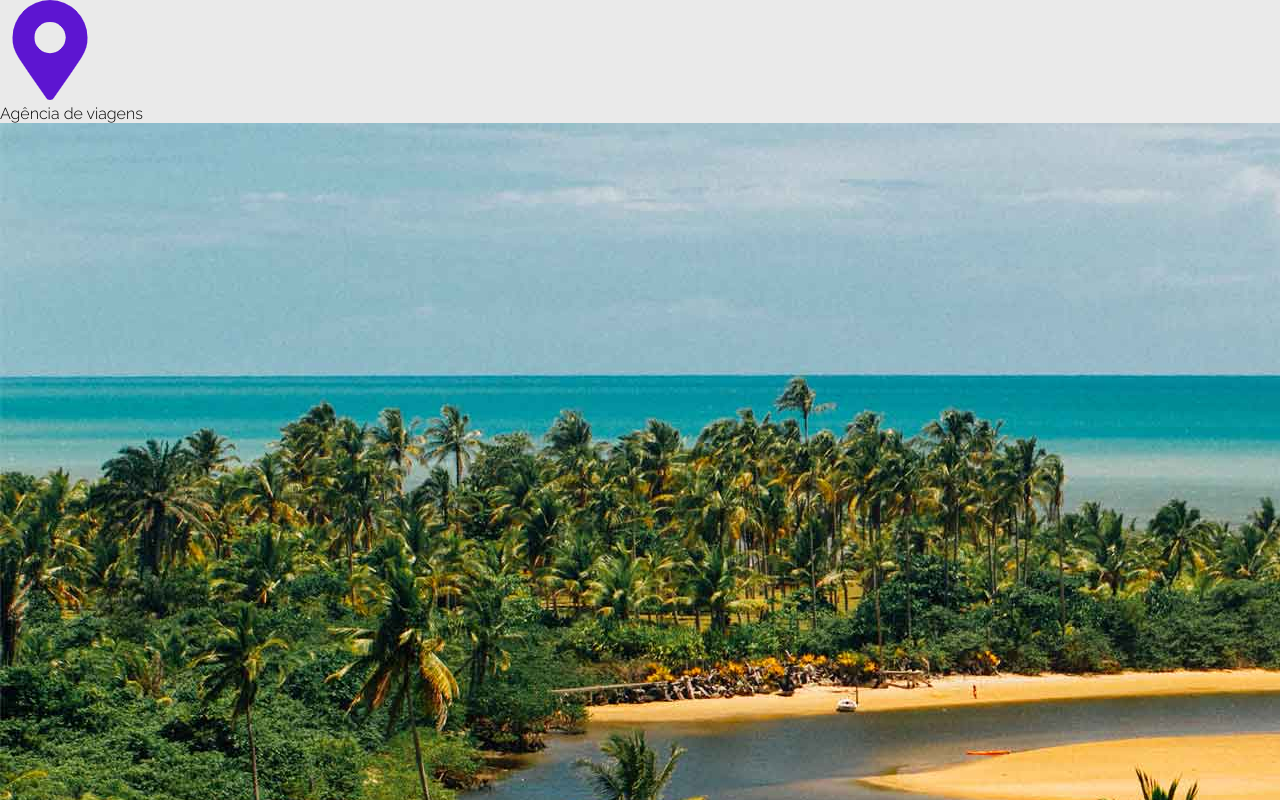
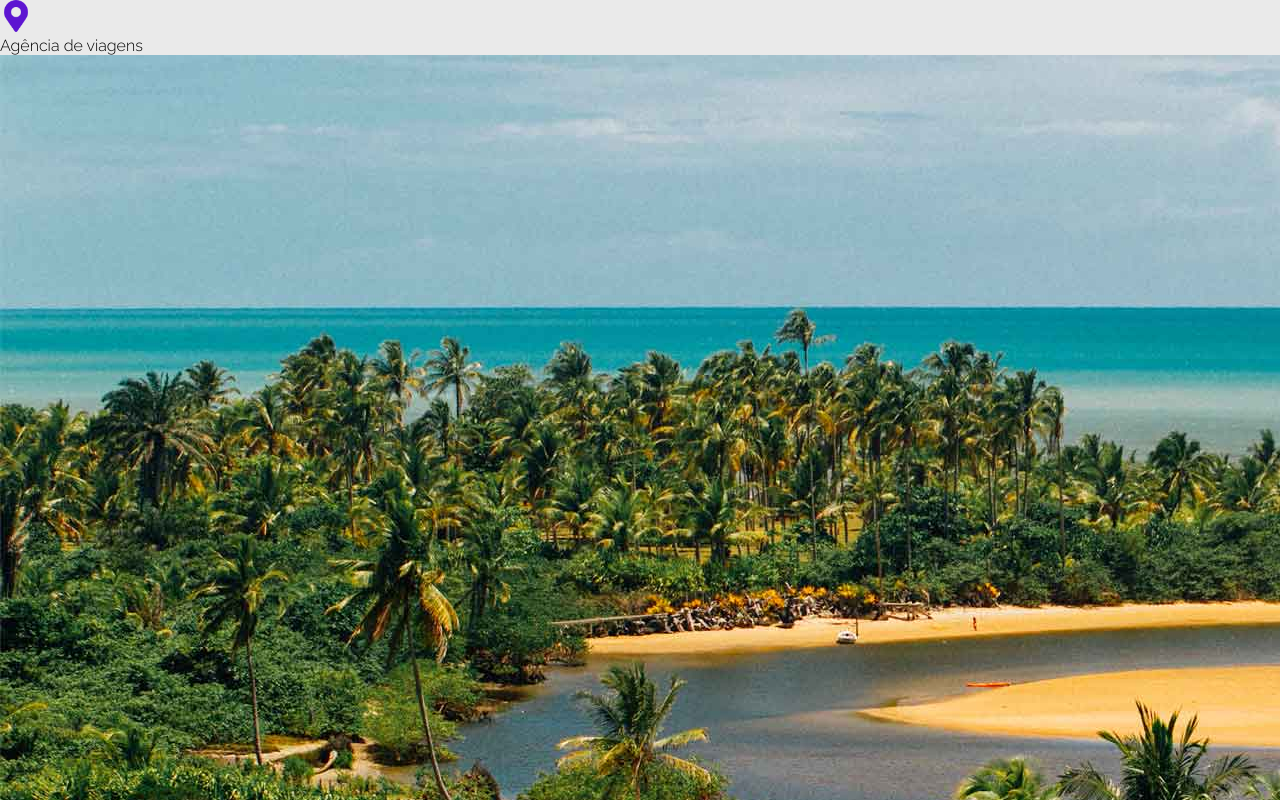
Before and after one commit to Desenvolvedormoz/AGENCIA_DE_VIADENS, a plain HTML site: page index.html in a window 1280 px wide. Shown: the top 800 px of the page. Drawn offline with Linux system fonts and the light colour scheme.

Commit message:
O logo da pagina foi definido 32px altura e 32px de largura

```diff
--- a/css/estilo.css
+++ b/css/estilo.css
@@ -8,3 +8,8 @@ body {
     background-color: #80808029;
     font-family: 'Raleway';
 }
+
+header img {
+    width: 32px;
+    height: 32px;
+}
```
